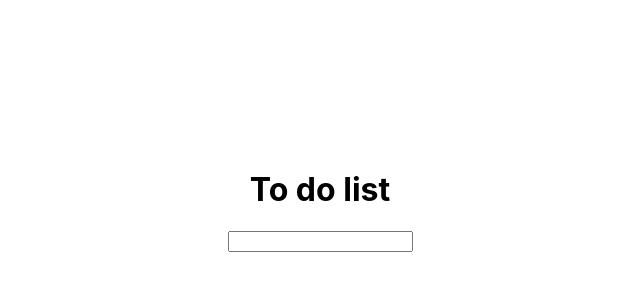
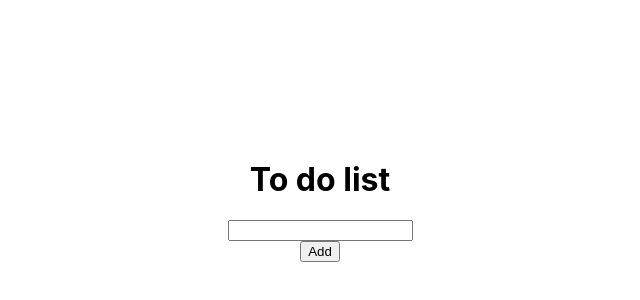
Before and after one commit to BastienVienet/gammadia-todolist-exercice-react, a React (Create React App) app: page / in a window 1280 px wide. Shown: the part 184-484 px from the top of the page, without its empty margins (320-960 px from the left). Built offline with nearby package versions, Linux system fonts and the light colour scheme.

Commit message:
Removing typos and adding a comment

```diff
--- a/src/components/ToDoSetter.js
+++ b/src/components/ToDoSetter.js
@@ -1,6 +1,6 @@
 import React from "react";
 
-export const ToDoSetter = ({onAdd, input, setInput, toDoEditing, editingText, setEditingText}) => {
+export const ToDoSetter = ({onAdd, input, setInput}) => {
     const handleEnterPress = event => {
         if (event.keyCode === 13) {
             onAdd(input);
@@ -8,12 +8,13 @@ export const ToDoSetter = ({onAdd, input, setInput, toDoEditing, editingText, se
     };
 
     return (
-        <div>
+        <> {/*same than React.Fragment */}
             <input onKeyDown={handleEnterPress}
                    type="text"
                    value={input}
                    onChange={(event) => setInput(event.target.value)}
             />
-        </div>
+            <button onClick={() => onAdd(input)}>Add</button>
+        </>
     )
 }
```
